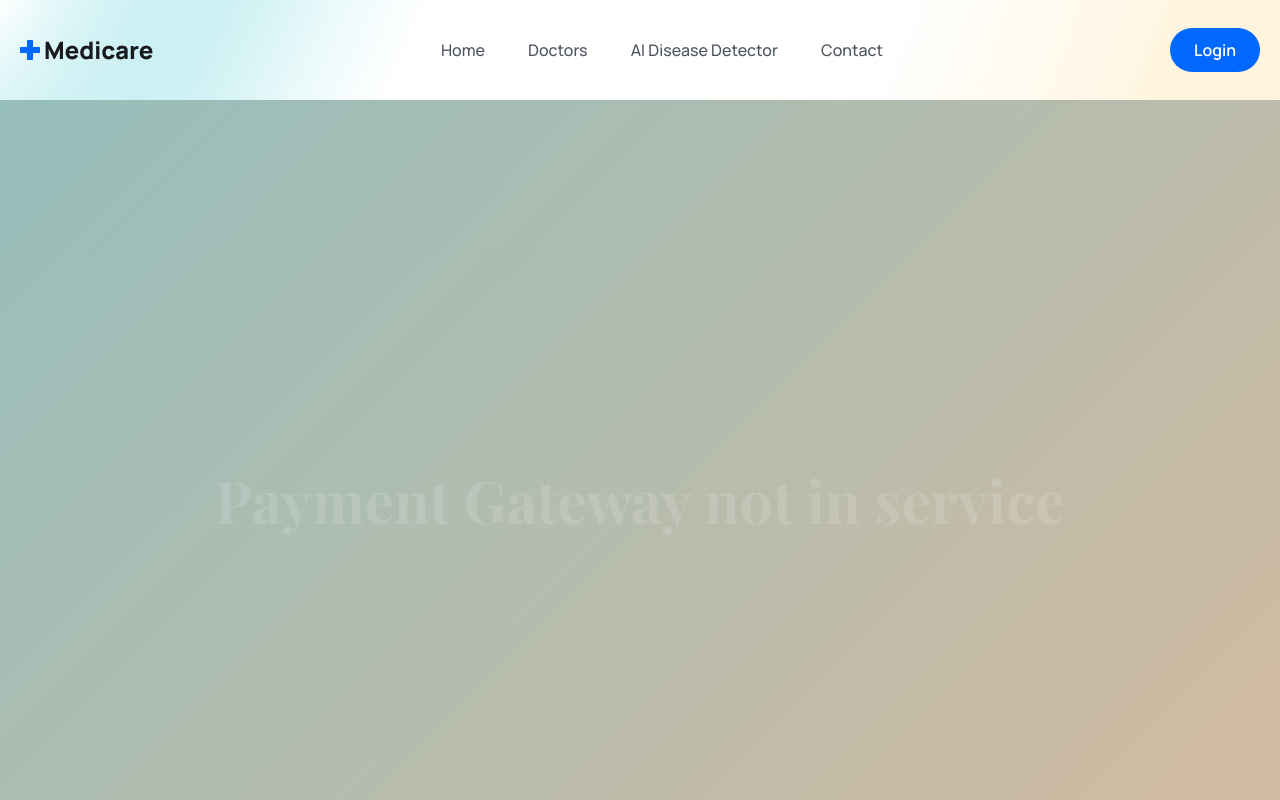
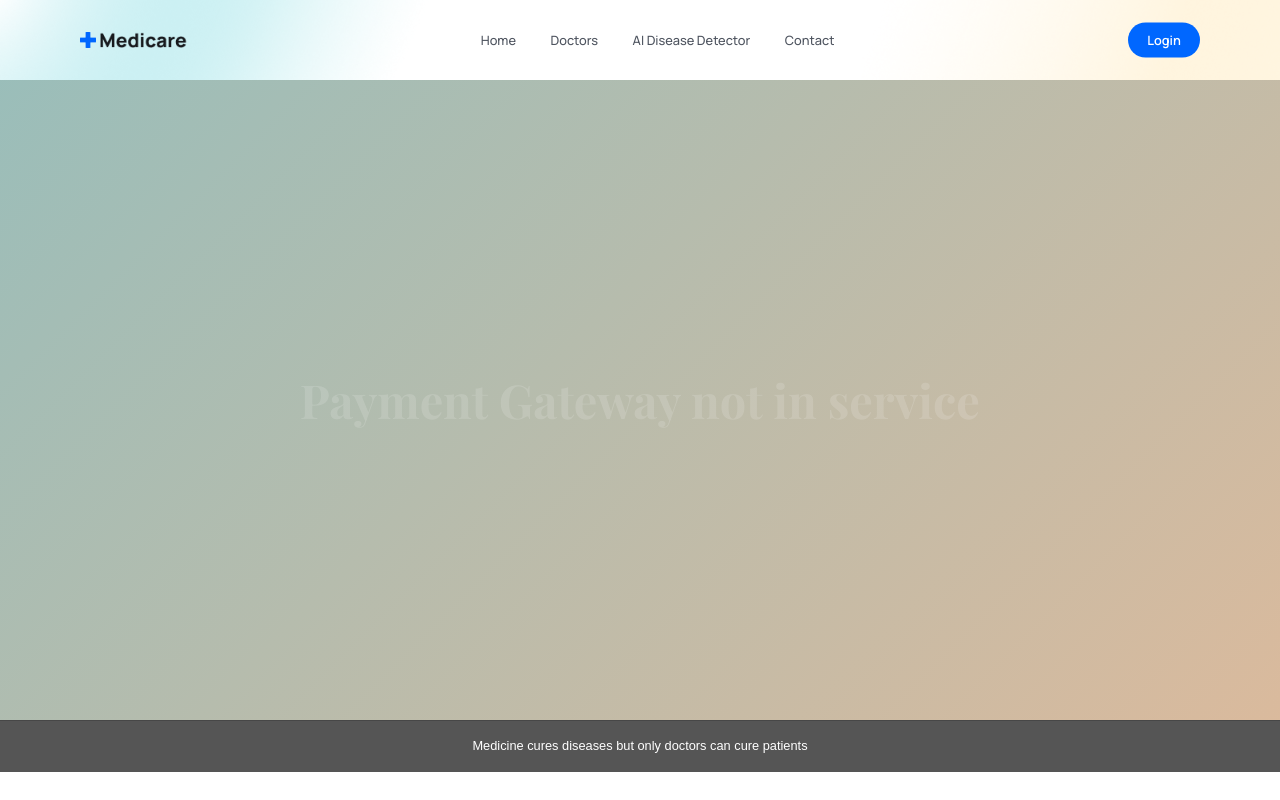
Before and after one commit to arsh-18/health_app, a React (Vite) app: page /payment in a window 1280 px wide. Shown: the top 800 px of the page. Built offline with nearby package versions, Linux system fonts and the light colour scheme.

Commit message:
Scaling done

```diff
--- a/src/App.jsx
+++ b/src/App.jsx
@@ -1,10 +1,13 @@
 import './App.css'
 import Layout from './layout/Layout'
+import './final.css'
 
 function App() {
   return (
   <>
+    <div className="scale-container">
     <Layout/>
+    </div>
   </>
   );
 }
--- /dev/null
+++ b/src/final.css
@@ -0,0 +1,12 @@
+body {
+    margin: 0;
+    padding: 0;
+    overflow: hidden; /* Prevent scrollbars from appearing */
+  }
+
+  .scale-container {
+    transform: scale(0.8); /* Scale the content to 80% */
+    transform-origin: top left; /* Ensure the scaling is done from the top left */
+    width: 125%; /* Adjust the width to compensate for the scaling */
+    height: 125%; /* Adjust the height to compensate for the scaling */
+  }
--- a/src/pages/Contact.jsx
+++ b/src/pages/Contact.jsx
@@ -2,7 +2,8 @@ import React from 'react'
 
 const Contact = () => {
   return (
-    <section>
+
+    <section >
       <div className="px-4 mx-auto max-w-screen-md">
         <h2 className="heading text-center">Contact Us</h2>
         <p className="mb-8 lg:mb-16 font-light text-center text_para">
--- a/src/pages/Home.jsx
+++ b/src/pages/Home.jsx
@@ -15,6 +15,7 @@ import DoctorList from '../components/Doctors/DoctorList'
 const Home = () => {
   return (
     <>
+    <div>
         {/* HERO SECTION */}
           <section className='hero__section pt-[60px] 2xl:h-[800px]'>
             <div className="container">
@@ -185,6 +186,8 @@ const Home = () => {
           {/* FAQ SECTION  ========================   DO IT LATER */}
 
           {/* TESTIMONIAL SECTION    ========================  DO IT LATER */}
+    </div>
+
     </>
   )
 }
--- a/src/pages/Signup.jsx
+++ b/src/pages/Signup.jsx
@@ -74,6 +74,7 @@ const Signup = () => {
 
 
   return (
+
     <section className="px-5 xl:px-0">
       <div className="max-w-[1170px] mx-auto">
         <div className='grid grid-cols-1 lg:grid-cols-2'>
```
Lines whose indentation alone changed are shown as unchanged.
